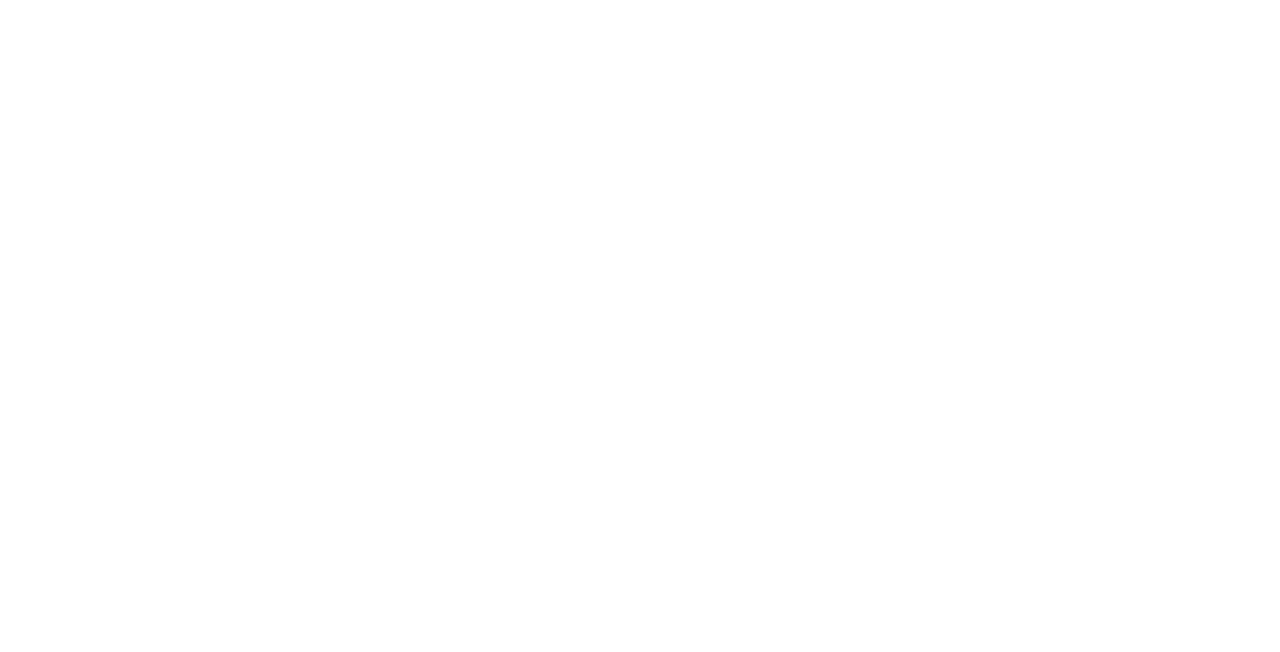
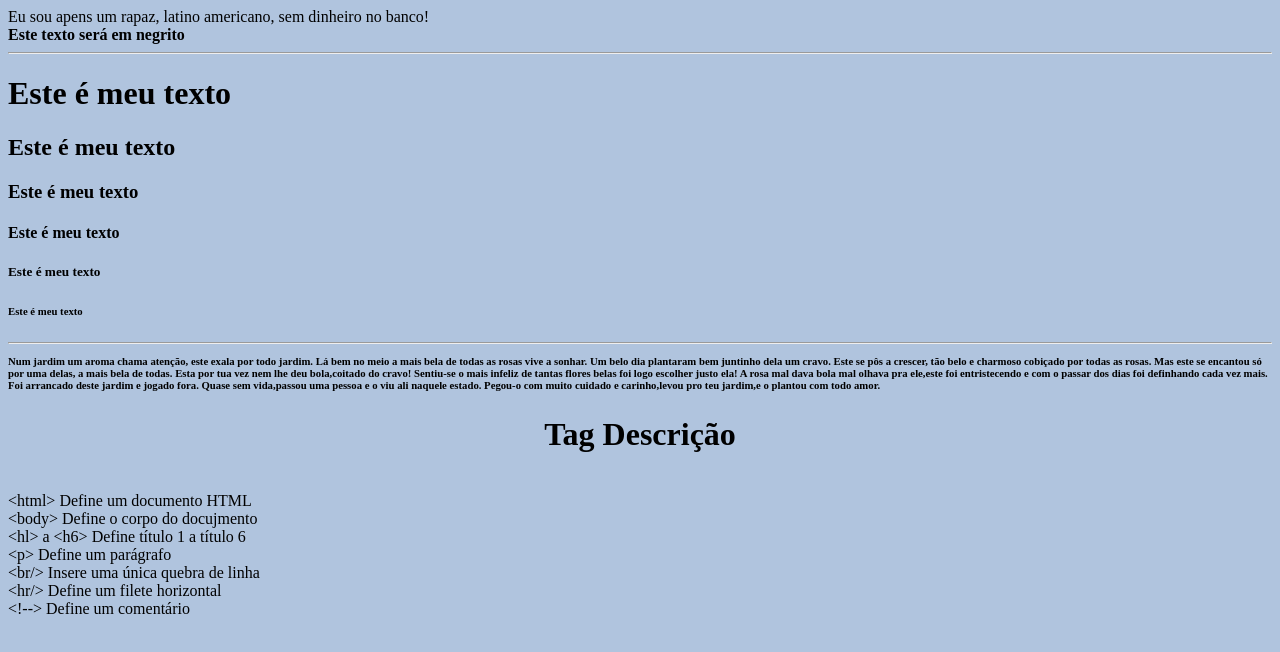
Before and after one commit to Gabs-cia1214/html_-2-_atividade, a plain HTML site: page index.html in a window 1280 px wide. Drawn offline with Linux system fonts and the light colour scheme.

Commit message:
Teste novas tags

```diff
--- a/index.html
+++ b/index.html
@@ -5,9 +5,46 @@
     <head>
 
         <title> BANDlOUD </title>
+
     </head>
 
     <body>
+
+        <body bgcolor="#B0C4DE">
+
+       Eu sou apens um rapaz, latino americano, sem dinheiro no banco! <br/> <b> Este texto será em negrito </b>
+
+<hr>
+
+       <h1>Este é meu texto <h1>
+         <h2>Este é meu texto <h2>
+             <h3>Este é meu texto <h3>
+                 <h4>Este é meu texto <h4>
+                     <h5>Este é meu texto <h5>
+                         <h6>Este é meu texto <h6>
+<hr/>
+
+       <p>  <b>Num jardim um aroma chama atenção, este exala por todo jardim. Lá bem no meio a mais bela de todas as rosas vive a sonhar.
+
+Um belo dia plantaram bem juntinho dela um cravo. Este se pôs a crescer, tão belo e charmoso cobiçado por todas as rosas.
+
+Mas este se encantou só por uma delas, a mais bela de todas. Esta por tua vez nem lhe deu bola,coitado do cravo!
+
+Sentiu-se o mais infeliz de tantas flores belas foi logo escolher justo ela! A rosa mal dava bola mal olhava pra ele,este foi entristecendo e com o passar dos dias foi definhando cada vez mais.
+
+Foi arrancado deste jardim e jogado fora. Quase sem vida,passou uma pessoa e o viu ali naquele estado. Pegou-o com muito cuidado e carinho,levou pro teu jardim,e o plantou com todo amor.</b> </p>
+
+
+
+<h1 align="center">
+Tag Descrição</h1>
+<br/> &lt;html&gt; Define um documento HTML
+<br/> &lt;body&gt;  Define o corpo do docujmento
+<br/> &lt;hl&gt; a &lt;h6&gt;    Define título 1 a título 6
+<br/> &lt;p&gt;  Define um parágrafo
+<br/> &lt;br/&gt; Insere uma única quebra de linha
+<br/> &lt;hr/&gt; Define um filete horizontal
+<br/> &lt;!--&gt;  Define um comentário
 
 
     </body>
```
